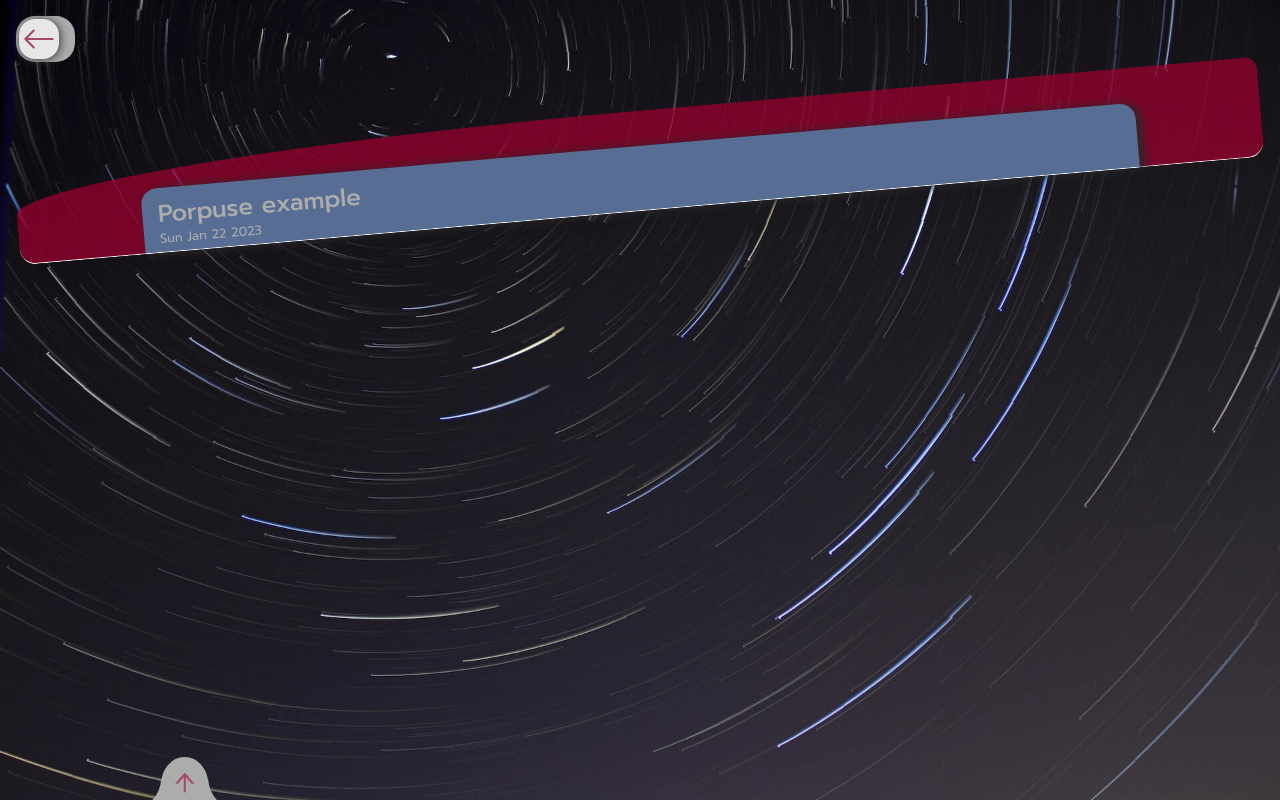
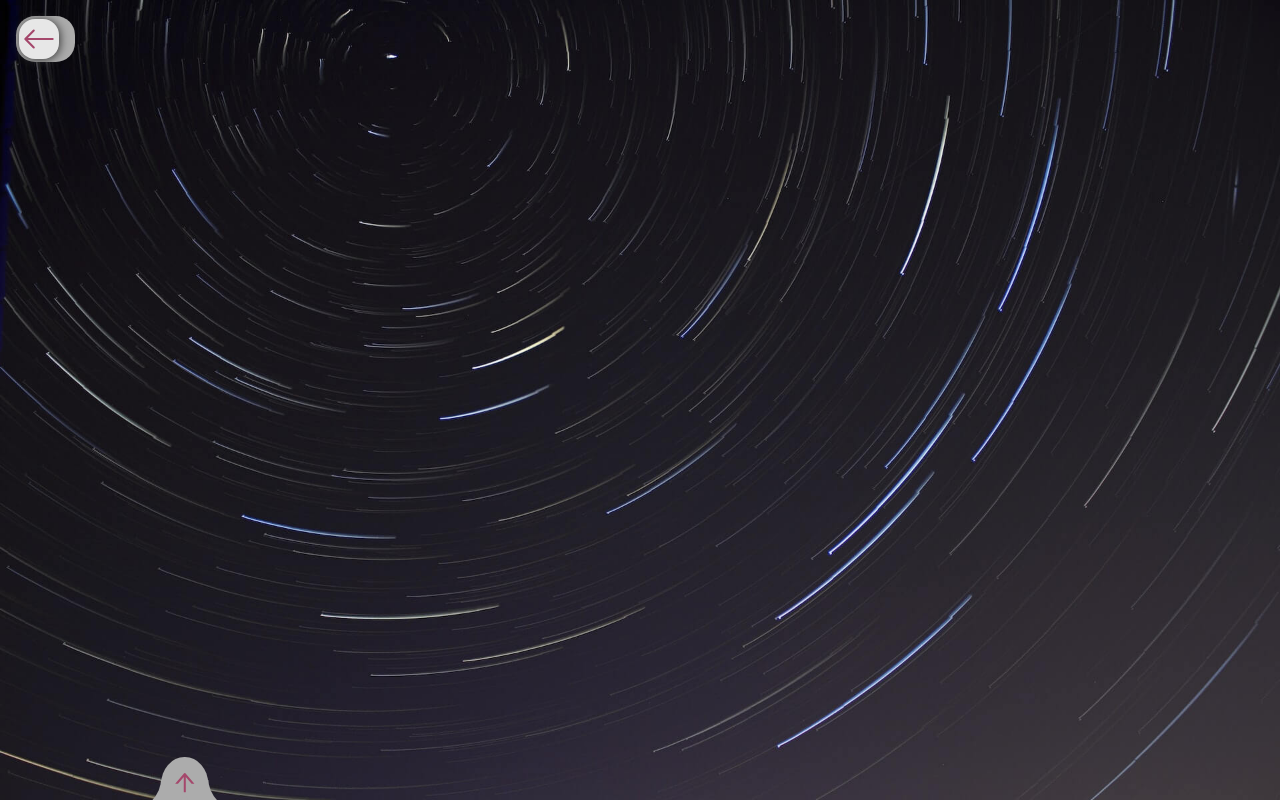
Before and after one commit to Anselmo1122/OB-New-year-purposes, a React (Create React App) app: page / in a window 1280 px wide. Both pictures are taken after a click on the button "Continue". Built offline with nearby package versions, Linux system fonts and the light colour scheme; the HTML template or start-up script is replaced by a standard one.

Commit message:
Use localstorage to persist the information

```diff
--- a/src/components/Dashboard.jsx
+++ b/src/components/Dashboard.jsx
@@ -1,24 +1,17 @@
-import React, { useState } from "react";
+import React, { useState, useEffect } from "react";
 import { BsArrowLeft } from "react-icons/bs";
-import imgExample from "../assets/example.png";
 import "../index.scss";
 import Porpuse from "./Porpuse";
 import PorpuseForm from "./PorpuseForm";
 
+const initialState = JSON.parse(localStorage.getItem("porpuses"));
+
 const Dashboard = ({ next }) => {
-  const [porpuses, setPorpuses] = useState([
-    {
-      id: "34tnfjkne3t8jgrju4",
-      name: "Porpuse example",
-      description: `This is the description
-      of my porpuses, This is the description
-      of my porpuses, This is the description
-      of my porpuses. `,
-      image: imgExample,
-      complete: false,
-      date: new Date().toDateString(),
-    }
-  ])
+  const [porpuses, setPorpuses] = useState(initialState || [])
+
+  useEffect(() => {
+    window.localStorage.setItem("porpuses", JSON.stringify(porpuses), [porpuses])
+  }, [porpuses])
 
   const deletePorpuse = (id) => {
     const currentPurposes = porpuses.filter((porpuse) => porpuse.id !== id);
@@ -27,7 +20,7 @@ const Dashboard = ({ next }) => {
   const completePorpuse = (id) => {
     const currentPurposes = porpuses.map((porpuse)=>{
       if(porpuse.id === id) porpuse.complete = !porpuse.complete;
-      return porpuse
+      return porpuse;
     })
     setPorpuses(currentPurposes);
   }
```
Also changed, not shown: src/assets/example.png (deleted).
